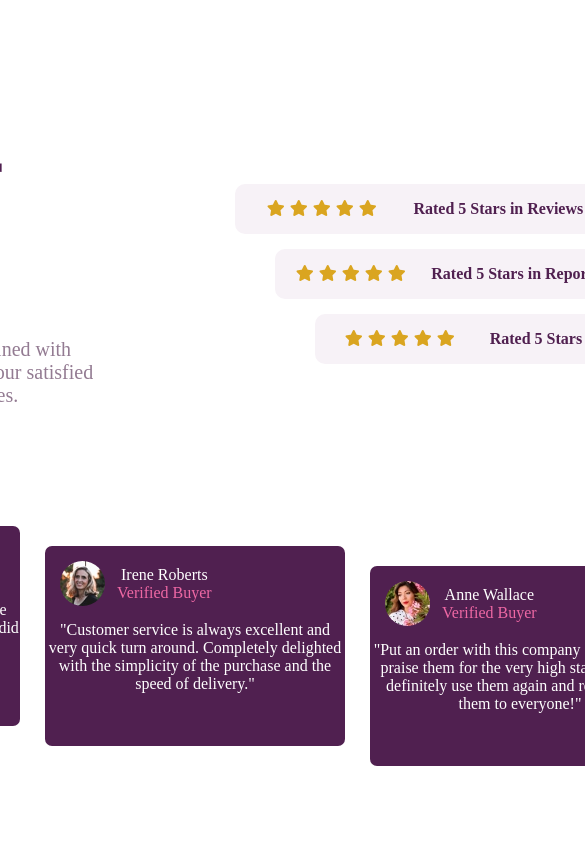
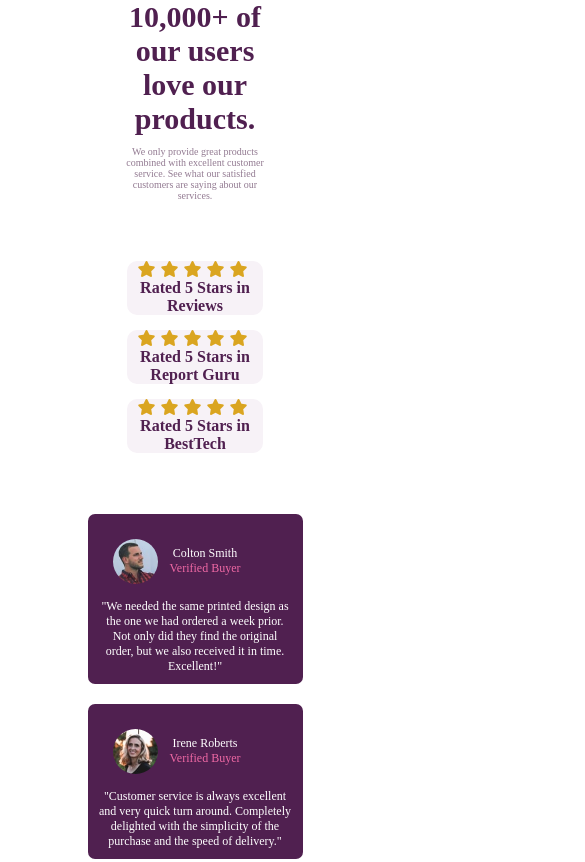
Before and after one commit to Holues/FM_Challenge3, a plain HTML site: page index.html in a window 390 px wide. Shown: the top 862 px of the page, 585 px wide, since content can reach past the window. Drawn offline with Linux system fonts and the light colour scheme.

Commit message:
responsive design

```diff
--- a/style.css
+++ b/style.css
@@ -106,3 +106,54 @@ body {
 .anne {
   margin-top: 40px;
 }
+@media screen and (max-width: 400px) {
+  .pr-box {
+    height: 100%;
+    width: 50%;
+    display: flex;
+    justify-content: space-evenly;
+    flex-direction: column;
+    align-items: center;
+    text-align: center;
+  }
+  .pr-text {
+    font-size: 10px;
+    width: 75%;
+    height: auto;
+    gap: 10px;
+  }
+  .pr-text span {
+    font-size: 30px;
+  }
+  .section1 {
+    height: auto;
+    width: 100%;
+    display: flex;
+    flex-direction: column;
+  }
+  .rate {
+    margin-right: 0;
+    width: 70%;
+    height: auto;
+    display: flex;
+    flex-direction: column;
+  }
+  .rate-star {
+    width: auto;
+    align-items: center;
+  }
+  .section2 {
+    width: 100%;
+    height: auto;
+    align-items: center;
+    display: flex;
+    flex-direction: column;
+    justify-content: space-evenly;
+  }
+  .comment {
+    width: 100%;
+    height: auto;
+    font-size: 12px;
+    padding: 10px;
+  }
+}
```
